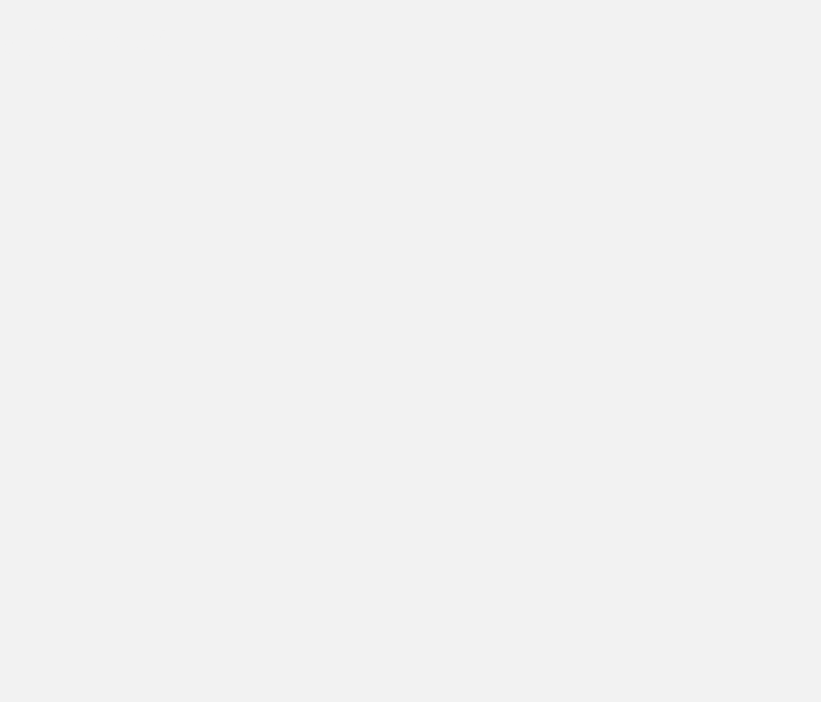
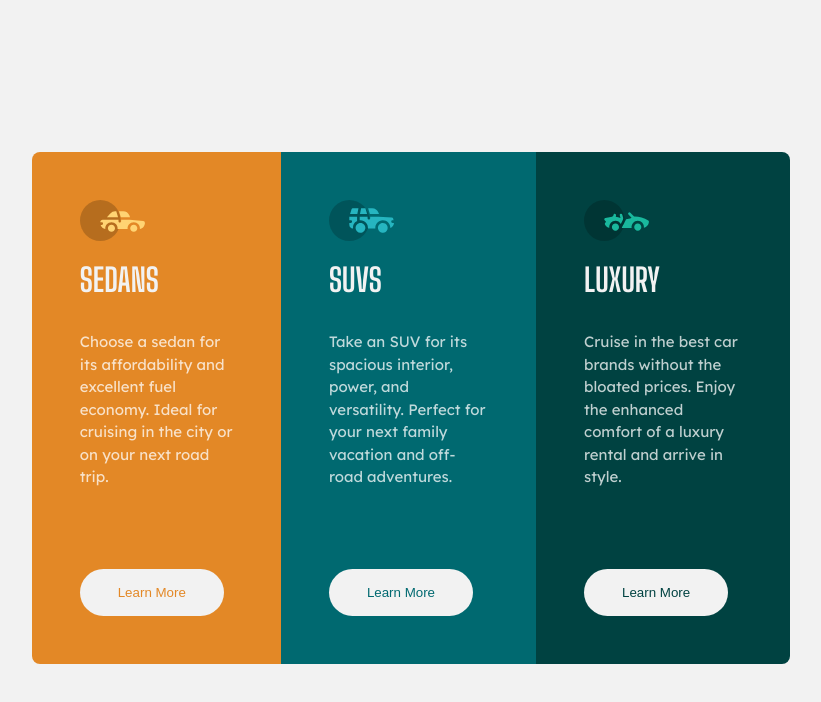
Before and after one commit to tarun19991121/3-Column-Preview-Card-Component, a plain HTML site: page index.html in a window 1280 px wide. Shown: the whole page, without its empty margins (229-1050 px from the left). Drawn offline with Linux system fonts and the light colour scheme.

Commit message:
Add files via upload

```diff
--- a/index.html
+++ b/index.html
@@ -1,10 +1,38 @@
 <!DOCTYPE html>
 <html lang="en">
-  <head>
-    <title>3-Column Preview Card Component</title>
-    <link rel="stylesheet" href="style.css">
-  </head>
-  <body>
-	<h1>3-Column Preview Card Component</h1>
-  </body>
+
+<head>
+  <title>3-column preview card component</title>
+  <link rel="stylesheet" href="style.css">
+</head>
+
+<body>
+
+  <div class="container">
+    <div class="card-container sedans">
+      <img src="/images/icon-sedans.svg" alt="icon-for-sedans">
+      <h1>SEDANS</h1>
+      <p>Choose a sedan for its affordability and excellent fuel economy. Ideal for cruising in the city
+        or on your next road trip.</p>
+      <button>Learn More</button>
+    </div>
+
+    <div class="card-container suvs">
+      <img src="/images/icon-suvs.svg" alt="icon-for-suvs">
+      <h1>SUVS</h1>
+      <p>Take an SUV for its spacious interior, power, and versatility. Perfect for your next family vacation
+        and off-road adventures.</p>
+      <button>Learn More</button>
+    </div>
+
+    <div class="card-container luxury">
+      <img src="/images/icon-luxury.svg" alt="icon-for-luxury">
+      <h1>LUXURY</h1>
+      <p>Cruise in the best car brands without the bloated prices. Enjoy the enhanced comfort of a luxury
+        rental and arrive in style.</p>
+      <button>Learn More</button>
+    </div>
+  </div>
+</body>
+
 </html>
```
